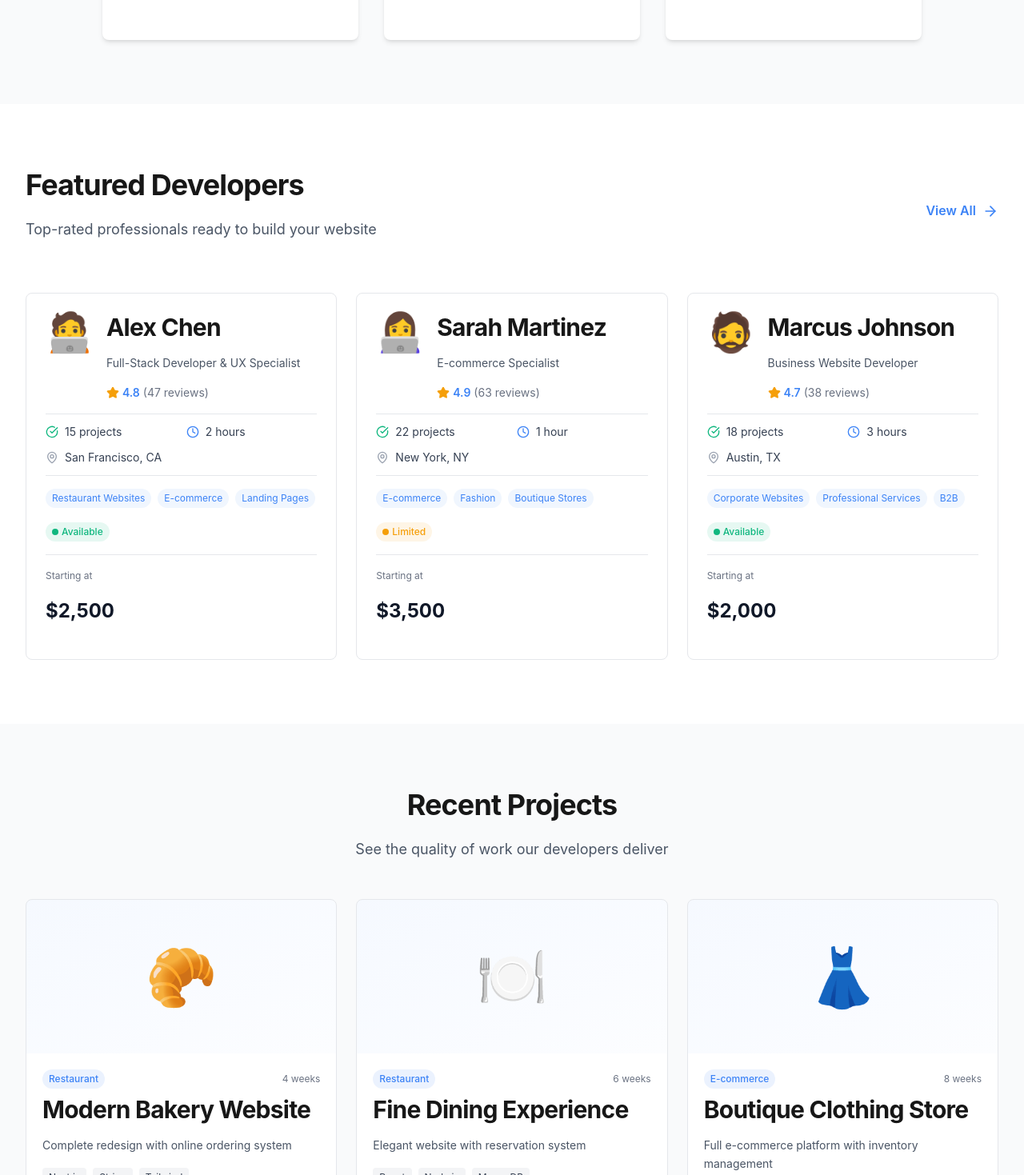
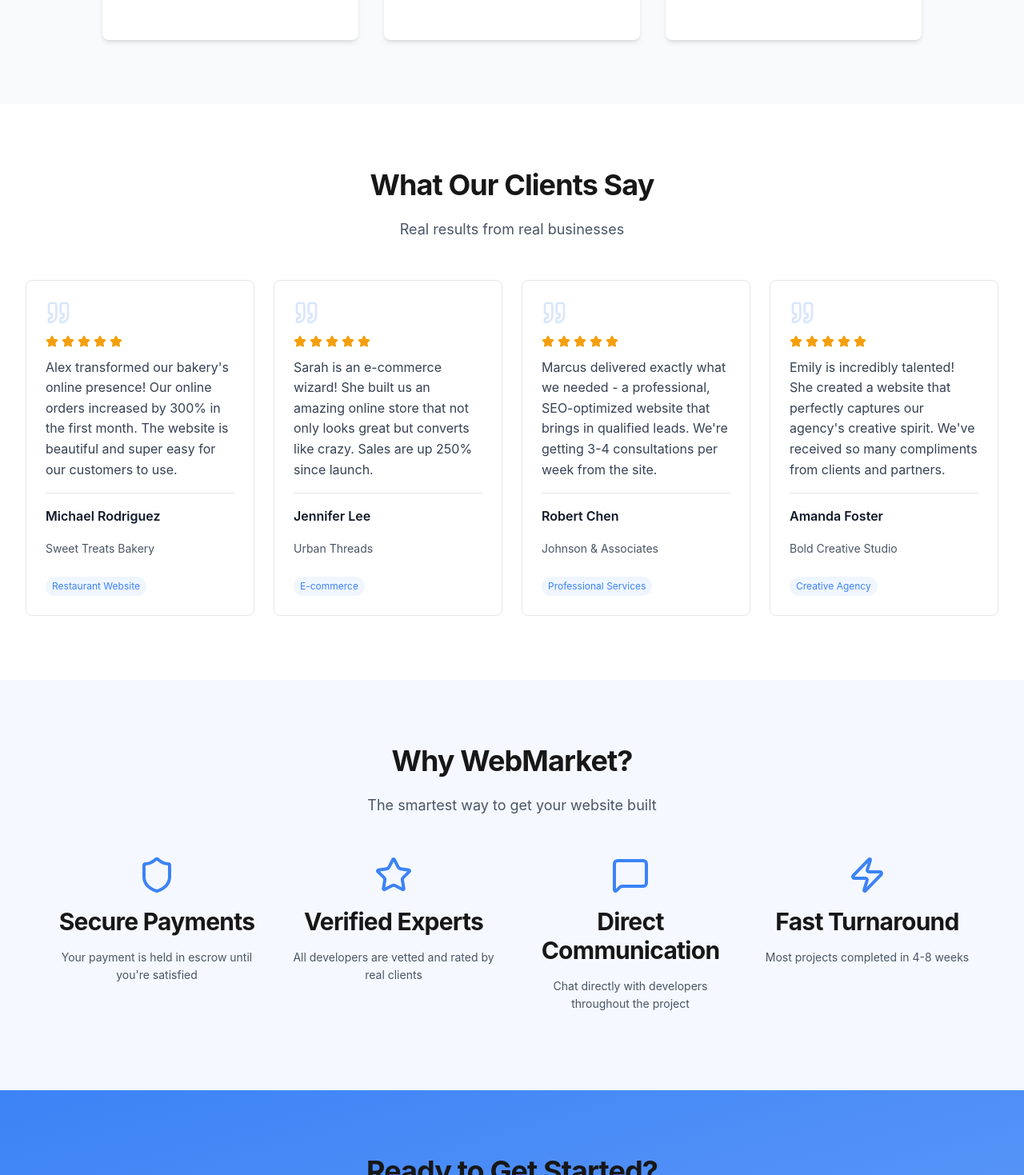
Before and after one commit to TNDIGITALMARK/2c27a74b-e1a2-4929-b48d-02591448a8a7, a Next.js app: page / in a window 1280 px wide. Shown: the part 1301-2770 px from the top of the page at 80% size. Built offline with nearby package versions, Linux system fonts and the light colour scheme.

Commit message:
Phoenix Agent implementation - remove the blue box in the top right corner and re...

```diff
--- a/public/phoenix-editor/helper.css
+++ b/public/phoenix-editor/helper.css
@@ -192,28 +192,9 @@ body:not(.__editor-active) .__ed-hierarchy-indicator {
   }
 }
 
-/* NEW: Context button styles */
+/* NEW: Context button styles - HIDDEN */
 .__phoenix-context-button {
-  position: fixed;
-  display: inline-flex;
-  align-items: center;
-  gap: 4px;
-  background: linear-gradient(135deg, #3b82f6 0%, #2563eb 100%);
-  color: white;
-  border: none;
-  padding: 6px 12px;
-  border-radius: 6px;
-  font: 600 11px/1 system-ui, -apple-system, sans-serif;
-  cursor: pointer;
-  z-index: 2147483646;
-  pointer-events: auto;
-  box-shadow:
-    0 2px 8px rgba(59, 130, 246, 0.4),
-    0 1px 2px rgba(0, 0, 0, 0.2);
-  transition: all 0.15s ease-out;
-  white-space: nowrap;
-  letter-spacing: 0.3px;
-  user-select: none;
+  display: none !important;
 }
 
 .__phoenix-context-button:hover {
--- a/src/app/page.tsx
+++ b/src/app/page.tsx
@@ -1,9 +1,7 @@
 import Link from 'next/link';
 import { Navigation } from '@/components/layout/navigation';
-import { DeveloperCard } from '@/components/marketplace/developer-card';
 import { TestimonialCard } from '@/components/marketplace/testimonial-card';
-import { PortfolioCard } from '@/components/marketplace/portfolio-card';
-import { developers, testimonials } from '@/lib/data/mock-data';
+import { testimonials } from '@/lib/data/mock-data';
 import {
   Search,
   Users,
@@ -18,9 +16,6 @@ import {
 } from 'lucide-react';
 
 export default function HomePage() {
-  const featuredDevelopers = developers.slice(0, 3);
-  const allPortfolio = developers.flatMap(dev => dev.portfolio).slice(0, 6);
-
   return (
     <div className="min-h-screen bg-white">
       <Navigation />
@@ -120,64 +115,6 @@ export default function HomePage() {
         </div>
       </section>
 
-      {/* Featured Developers */}
-      <section id="developers" className="py-20">
-        <div className="container mx-auto">
-          <div className="flex items-center justify-between mb-12">
-            <div>
-              <h2 className="text-3xl md:text-4xl font-bold text-gray-900 mb-2">
-                Featured Developers
-              </h2>
-              <p className="text-lg text-gray-600">
-                Top-rated professionals ready to build your website
-              </p>
-            </div>
-            <Link
-              href="#all-developers"
-              className="hidden md:flex items-center gap-2 text-primary font-semibold hover:gap-3 transition-all"
-            >
-              View All
-              <ArrowRight className="w-5 h-5" />
-            </Link>
-          </div>
-
-          <div className="grid md:grid-cols-2 lg:grid-cols-3 gap-6">
-            {featuredDevelopers.map(developer => (
-              <DeveloperCard key={developer.id} developer={developer} />
-            ))}
-          </div>
-
-          <div className="text-center mt-8 md:hidden">
-            <Link
-              href="#all-developers"
-              className="inline-flex items-center gap-2 text-primary font-semibold"
-            >
-              View All Developers
-              <ArrowRight className="w-5 h-5" />
-            </Link>
-          </div>
-        </div>
-      </section>
-
-      {/* Portfolio Showcase */}
-      <section className="py-20 bg-gray-50">
-        <div className="container mx-auto">
-          <div className="text-center mb-12">
-            <h2 className="text-3xl md:text-4xl font-bold text-gray-900 mb-4">
-              Recent Projects
-            </h2>
-            <p className="text-lg text-gray-600 max-w-2xl mx-auto">
-              See the quality of work our developers deliver
-            </p>
-          </div>
-
-          <div className="grid md:grid-cols-2 lg:grid-cols-3 gap-6">
-            {allPortfolio.map(item => (
-              <PortfolioCard key={item.id} item={item} />
-            ))}
-          </div>
-        </div>
-      </section>
 
       {/* Testimonials */}
       <section className="py-20">
```
